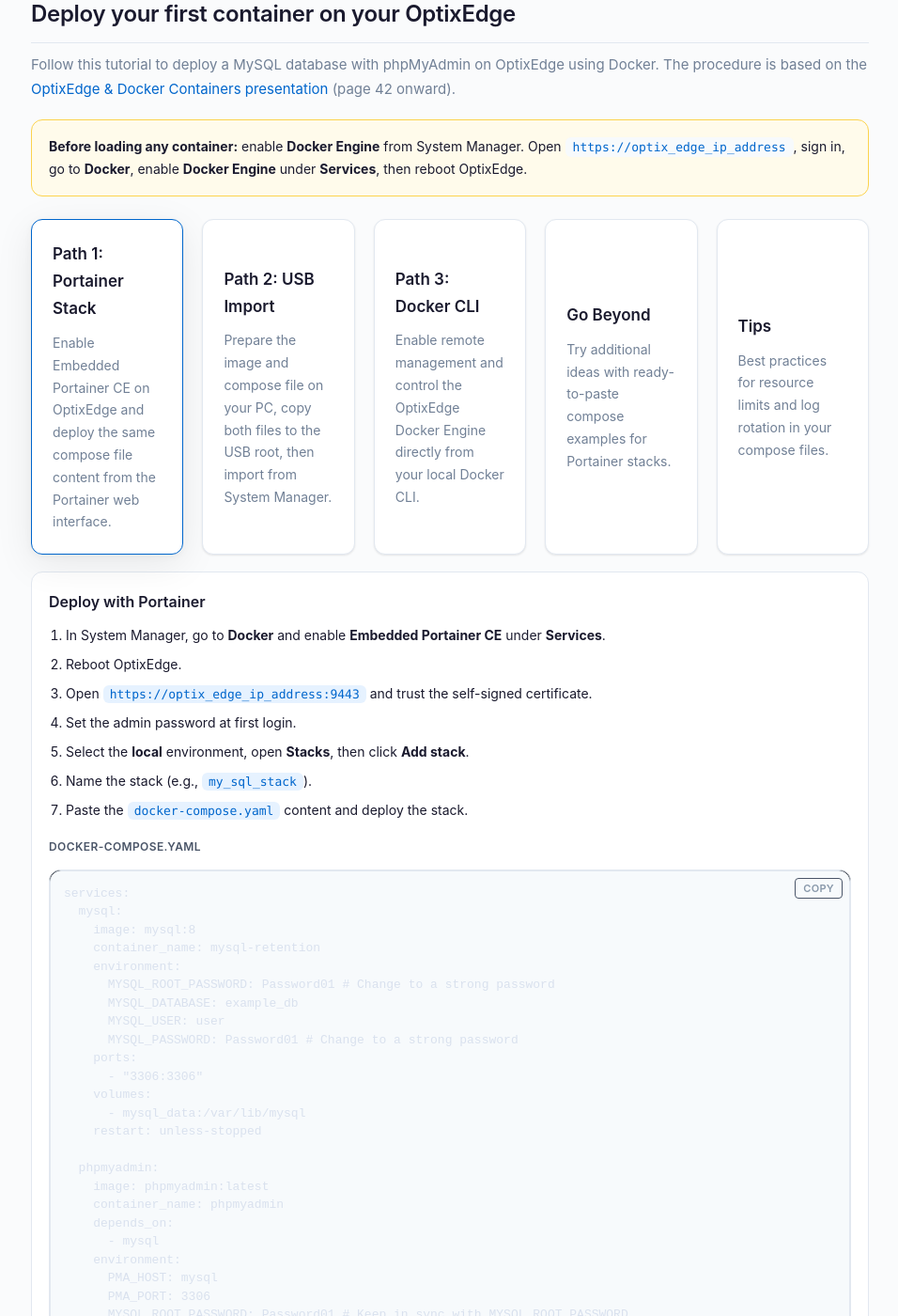
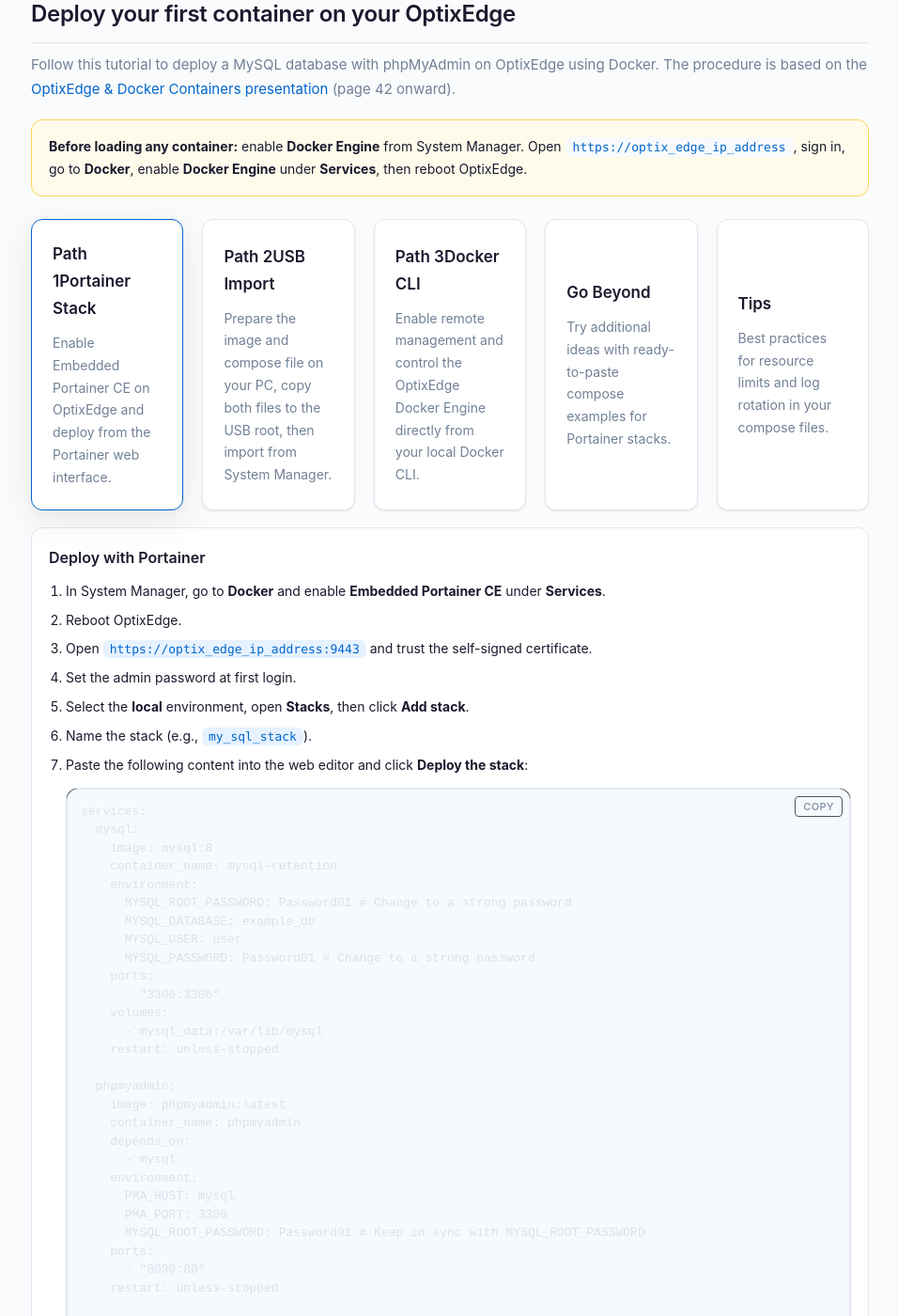
Before and after one commit to massimovar/LearningFTOptix, a Jekyll site: the page built from docs/chapters/OptixEdge.html, in a window 1280 px wide and 1400 px high, scrolled down 376 px. Shown: the whole window at 94% size, without its empty margins (161-1117 px from the left). Built offline with Jekyll 4.4.1, drawn with Linux system fonts in a browser that asks for light colours; some of the changed text lies outside the part shown.

Commit message:
Restructure OptixEdge paths: embed commands inline in step lists

```diff
--- a/docs/chapters/OptixEdge.html
+++ b/docs/chapters/OptixEdge.html
@@ -317,15 +317,15 @@
 
   <div class="deploy-grid">
     <button class="deploy-card deploy-toggle is-active" data-target="path-1" aria-expanded="true" aria-controls="path-1" type="button">
-      <h3>Path 1: Portainer Stack</h3>
-      <p>Enable Embedded Portainer CE on OptixEdge and deploy the same compose file content from the Portainer web interface.</p>
+      <h3>Path 1</n>Portainer Stack</h3>
+      <p>Enable Embedded Portainer CE on OptixEdge and deploy from the Portainer web interface.</p>
     </button>
     <button class="deploy-card deploy-toggle" data-target="path-2" aria-expanded="false" aria-controls="path-2" type="button">
-      <h3>Path 2: USB Import</h3>
+      <h3>Path 2</n>USB Import</h3>
       <p>Prepare the image and compose file on your PC, copy both files to the USB root, then import from System Manager.</p>
     </button>
     <button class="deploy-card deploy-toggle" data-target="path-3" aria-expanded="false" aria-controls="path-3" type="button">
-      <h3>Path 3: Docker CLI</h3>
+      <h3>Path 3</n>Docker CLI</h3>
       <p>Enable remote management and control the OptixEdge Docker Engine directly from your local Docker CLI.</p>
     </button>
     <button class="deploy-card deploy-toggle" data-target="path-4" aria-expanded="false" aria-controls="path-4" type="button">
@@ -347,10 +347,7 @@
       <li>Set the admin password at first login.</li>
       <li>Select the <strong>local</strong> environment, open <strong>Stacks</strong>, then click <strong>Add stack</strong>.</li>
       <li>Name the stack (e.g., <code>my_sql_stack</code>).</li>
-      <li>Paste the <code>docker-compose.yaml</code> content and deploy the stack.</li>
-    </ol>
-
-    <span class="code-label">docker-compose.yaml</span>
+      <li>Paste the following content into the web editor and click <strong>Deploy the stack</strong>:
         <div class="code-block">
           <button class="copy-btn" type="button">Copy</button>
           <pre>services:
@@ -384,21 +381,16 @@
 volumes:
   mysql_data:</pre>
         </div>
+      </li>
+      <li>Wait for both containers to show as <strong>running</strong> in the Portainer dashboard.</li>
+    </ol>
   </div>
 
   <div class="path path-panel" id="path-2">
     <h4>Load from USB key</h4>
     <ol>
       <li>Use a USB key formatted as <code>FAT32</code>, <code>exFAT</code>, or <code>ext4</code>.</li>
-      <li>Pull the container images for <code>linux/arm64</code>.</li>
-      <li>Export each image as a <code>.tar</code> file.</li>
-      <li>Create a <code>docker-compose.yaml</code> that defines startup options.</li>
-      <li>Copy all files to the USB key root directory.</li>
-      <li>Plug the USB key into OptixEdge.</li>
-      <li>In System Manager, open <strong>Docker</strong> and click <strong>Import docker image via USB</strong> in the <strong>Containers</strong> area.</li>
-    </ol>
-
-    <span class="code-label">On your machine</span>
+      <li>On your PC, open a terminal and pull the container images for <code>linux/arm64</code>:
         <div class="code-block">
           <button class="copy-btn" type="button">Copy</button>
           <pre>docker pull --platform linux/arm64 mysql:8</pre>
@@ -415,8 +409,8 @@
           <button class="copy-btn" type="button">Copy</button>
           <pre>docker save -o phpmyadmin.tar phpmyadmin:latest</pre>
         </div>
-
-    <span class="code-label">docker-compose.yaml</span>
+      </li>
+      <li>Create a file named <code>docker-compose.yaml</code> with this content:
         <div class="code-block">
           <button class="copy-btn" type="button">Copy</button>
           <pre>services:
@@ -450,43 +444,49 @@
 volumes:
   mysql_data:</pre>
         </div>
+      </li>
+      <li>Copy the three files (<code>mysql.tar</code>, <code>phpmyadmin.tar</code>, <code>docker-compose.yaml</code>) to the USB key root directory.</li>
+      <li>Plug the USB key into OptixEdge.</li>
+      <li>In System Manager, open <strong>Docker</strong> and click <strong>Import docker image via USB</strong> in the <strong>Containers</strong> area.</li>
+    </ol>
   </div>
 
   <div class="path path-panel" id="path-3">
     <h4>Deploy with Docker CLI remote management</h4>
     <ol>
       <li>In System Manager, under <strong>Docker &gt; Remote Management</strong>, choose the connection type and allowed network interfaces.</li>
-      <li>On your local machine, set <code>DOCKER_HOST</code> to target OptixEdge.</li>
-      <li>Run standard Docker CLI commands against OptixEdge, then unset the variable to restore local behavior.</li>
-    </ol>
-
-    <span class="code-label">Linux shell example</span>
+      <li>On your local machine, point the Docker CLI at OptixEdge.
+        <span class="code-label">Linux / macOS</span>
         <div class="code-block">
           <button class="copy-btn" type="button">Copy</button>
           <pre>export DOCKER_HOST=tcp://optix_edge_ip:2375</pre>
         </div>
+        <span class="code-label">Windows PowerShell</span>
+        <div class="code-block">
+          <button class="copy-btn" type="button">Copy</button>
+          <pre>$env:DOCKER_HOST = "tcp://optix_edge_ip:2375"</pre>
+        </div>
+      </li>
+      <li>Verify the connection by listing running containers:
         <div class="code-block">
           <button class="copy-btn" type="button">Copy</button>
           <pre>docker ps</pre>
         </div>
+      </li>
+      <li>Run any Docker command as if you were on the OptixEdge device (e.g., <code>docker compose up -d</code>).</li>
+      <li>When finished, restore your local Docker context:
+        <span class="code-label">Linux / macOS</span>
         <div class="code-block">
           <button class="copy-btn" type="button">Copy</button>
           <pre>unset DOCKER_HOST</pre>
         </div>
-
-    <span class="code-label">Windows PowerShell example</span>
-    <div class="code-block">
-      <button class="copy-btn" type="button">Copy</button>
-      <pre>$env:DOCKER_HOST = "tcp://optix_edge_ip:2375"</pre>
-    </div>
-    <div class="code-block">
-      <button class="copy-btn" type="button">Copy</button>
-      <pre>docker ps</pre>
-    </div>
+        <span class="code-label">Windows PowerShell</span>
         <div class="code-block">
           <button class="copy-btn" type="button">Copy</button>
           <pre>Remove-Item Env:DOCKER_HOST</pre>
         </div>
+      </li>
+    </ol>
   </div>
 
   <div class="path path-panel" id="path-4">
```
Also changed, not shown: other parts of docs/chapters/OptixEdge.html (+2 -0 lines). Lines whose indentation alone changed are shown as unchanged.
